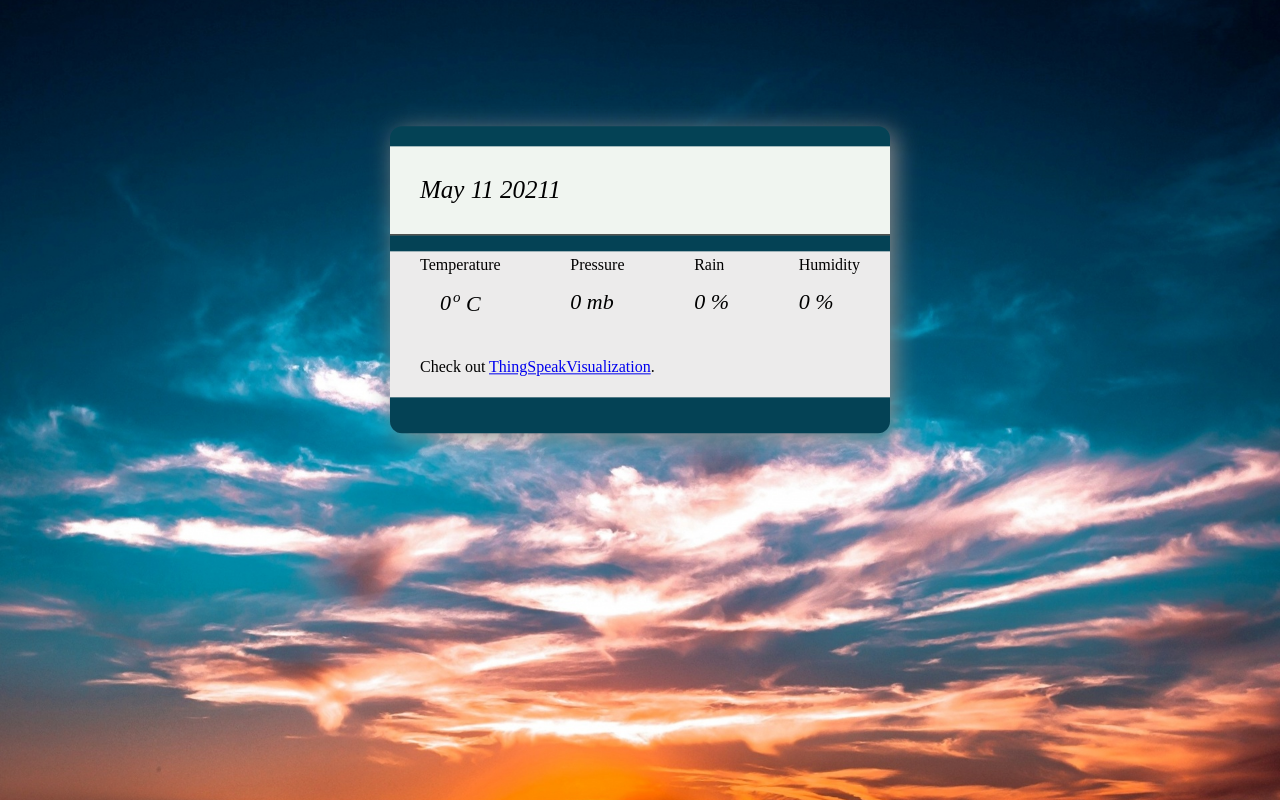
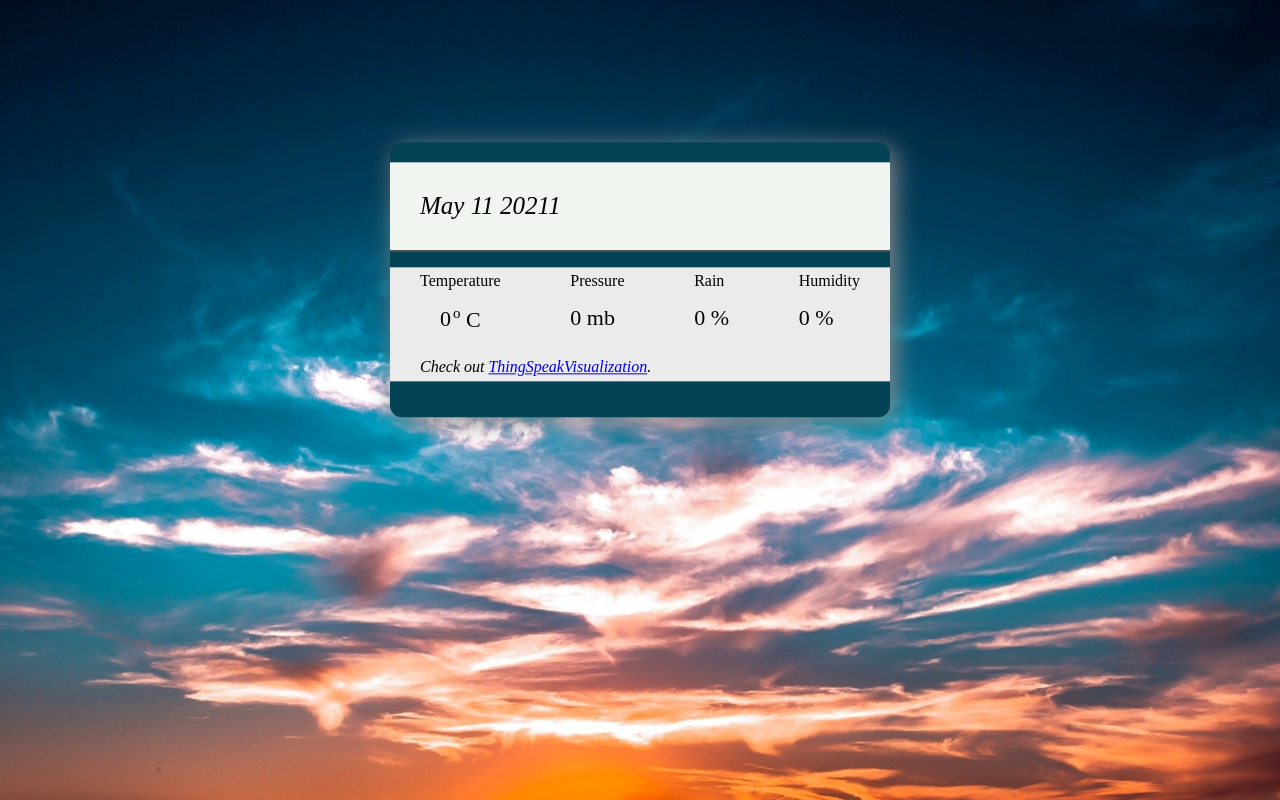
Before and after one commit to KrShivanshu/WeatherMonitor, a plain HTML site: page index.html in a window 1280 px wide. Drawn offline with Linux system fonts and the light colour scheme; no server answers.

Commit message:
Initial commit

```diff
--- a/index.html
+++ b/index.html
@@ -39,8 +39,8 @@
                             </li>
                         </ul>
 			<ul>
-                            <p>Check out <a href="https://thingspeak.com/channels/1356067" target="_blank" rel="noopener noreferrer">ThingSpeakVisualization</a>.</p>
-                        </ul>
+                            <i>Check out <a href="https://thingspeak.com/channels/1356067" target="_blank" rel="noopener noreferrer">ThingSpeakVisualization</a>.</i>
+			</ul>
                     </div>
             </div>
         </div>
--- a/style.css
+++ b/style.css
@@ -51,7 +51,7 @@ ul>li>span:first-child{
 }
 ul>li>span:last-child{
     font-size: 22px;
-    font-style: italic;
+    font-style: bold;
 }
 .date{
     padding: 30px;
```
